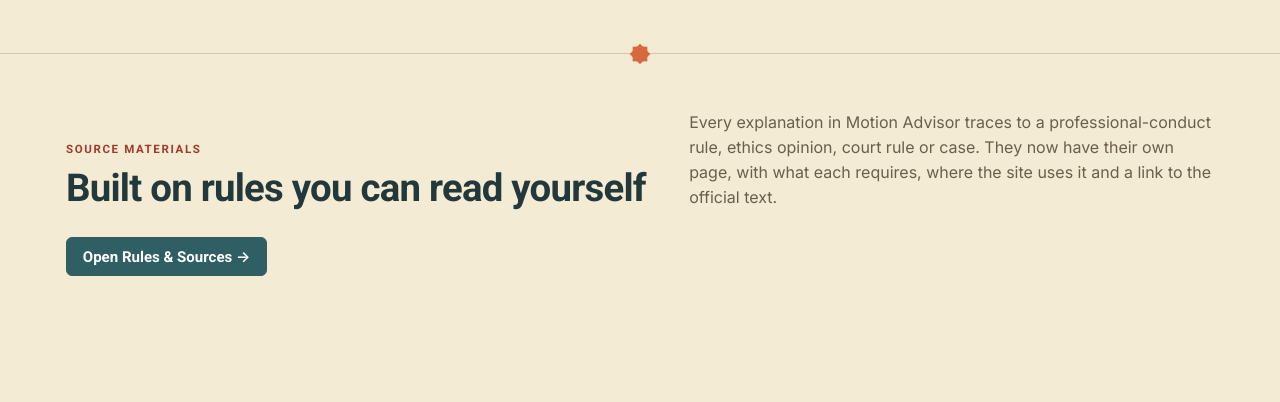
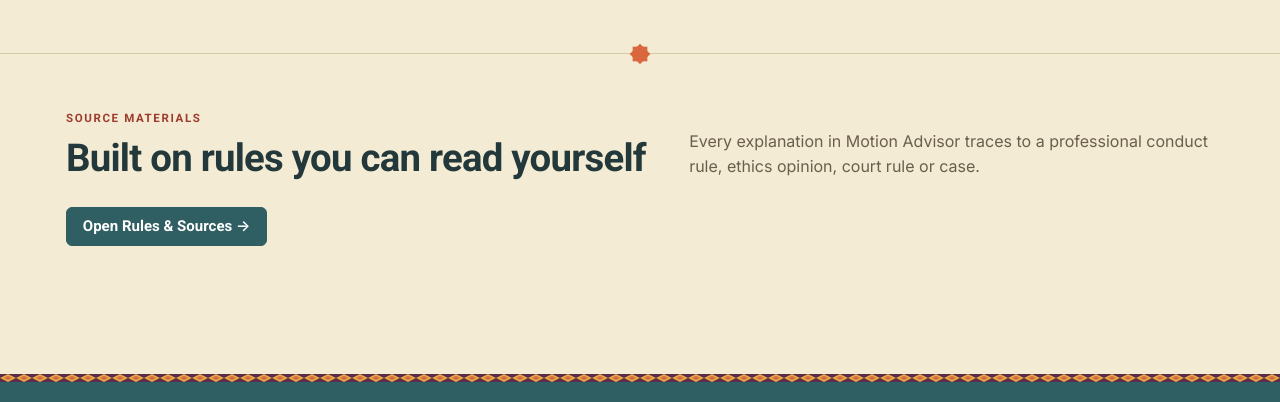
Before and after one commit to shivanidahya/MotionAdvisor, a website: page index.html in a window 1280 px wide. Shown: the part 1709-2111 px from the top of the page. Drawn offline with nearby package versions, Linux system fonts and the light colour scheme.

```diff
--- a/index.html
+++ b/index.html
@@ -1028,7 +1028,7 @@ table.or-grid{width:100%;border-collapse:collapse;font-size:.92rem}
   </div></div>
 
   <div class="band"><div class="wrap">
-    <div class="band-head"><div><div class="eyebrow">Source materials</div><h2>Built on rules you can read yourself</h2></div><p>Every explanation in Motion Advisor traces to a professional-conduct rule, ethics opinion, court rule or case. They now have their own page, with what each requires, where the site uses it and a link to the official text.</p></div>
+    <div class="band-head"><div><div class="eyebrow">Source materials</div><h2>Built on rules you can read yourself</h2></div><p>Every explanation in Motion Advisor traces to a professional conduct rule, ethics opinion, court rule or case.</p></div>
     <a class="btn primary" href="#rules">Open Rules &amp; Sources →</a>
   </div></div>
 </section>
```
